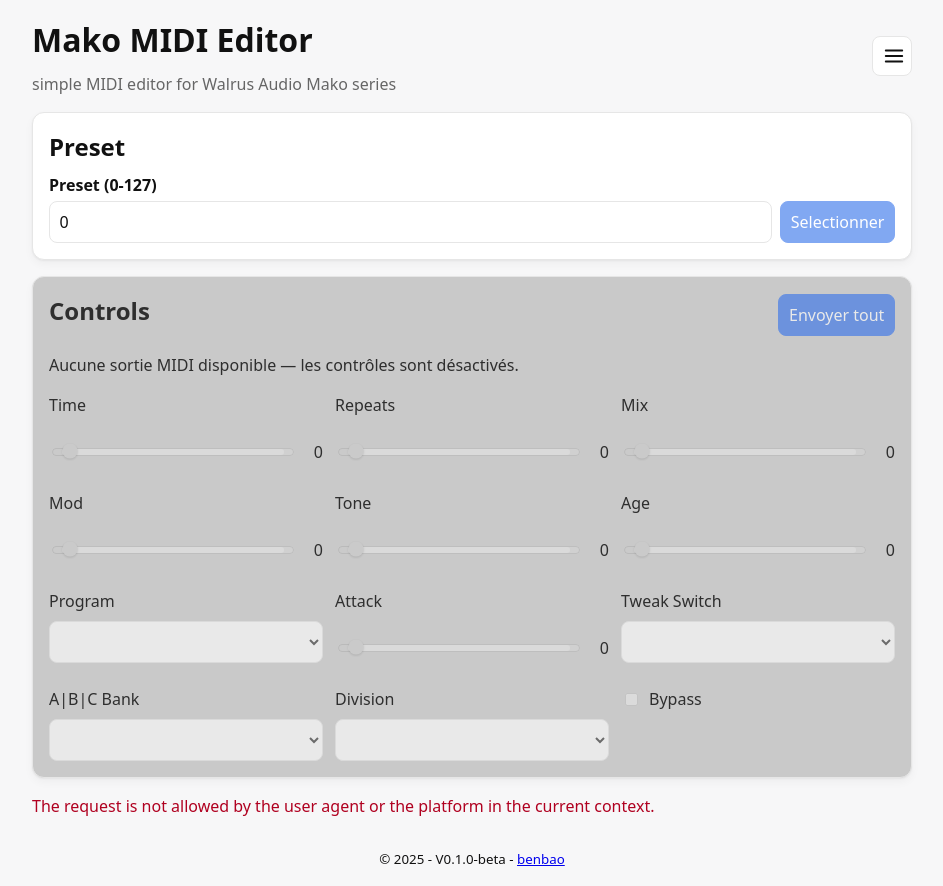
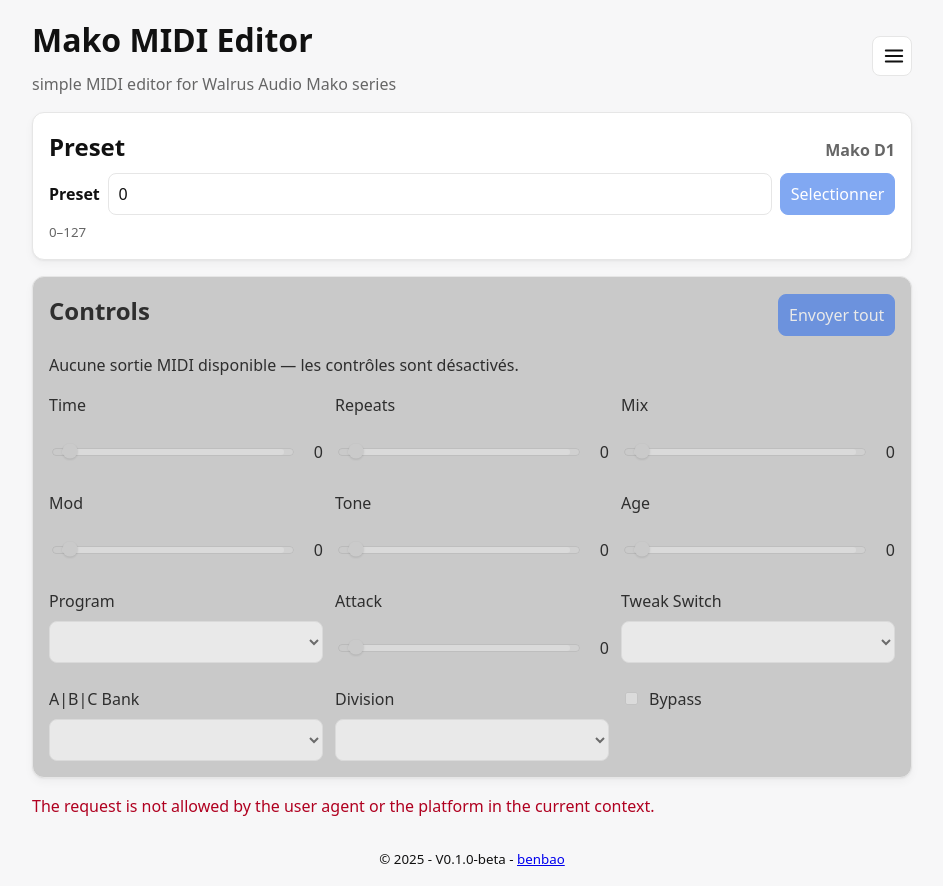
Before and after one commit to bpodrop/mako-editor, a Vue app: page / in a window 1280 px wide. Shown: the whole page, without its empty margins (168-1111 px from the left). Built offline with nearby package versions, Linux system fonts and the light colour scheme.

Commit message:
update pedal selection

```diff
--- a/src/ui/App.vue
+++ b/src/ui/App.vue
@@ -17,7 +17,7 @@
 
 
       <section class="card grid">
-        <PcSender />
+        <PcSender :pedal-name="selectedDevice" />
       </section>
 
       <section class="card" :style="controlsCardStyle" aria-labelledby="controls-heading">
--- a/src/ui/components/BurgerMenu.vue
+++ b/src/ui/components/BurgerMenu.vue
@@ -128,6 +128,8 @@ function onKeydown(e: KeyboardEvent) {
 function onChangeDevice(e: Event) {
   const value = (e.target as HTMLSelectElement).value;
   emit('update:selectedDevice', value);
+  // Auto-close the menu when a pedal is selected
+  close();
 }
 
 function resetFileInput() {
--- a/src/ui/components/PcSender.vue
+++ b/src/ui/components/PcSender.vue
@@ -1,19 +1,25 @@
 <template>
-  <div class="panel">
-    <h2>Preset</h2>
-    <label class="label" for="pc-program">Preset (0-127)</label>
-    <div class="row">
+  <div class="pc">
+    <div class="pc-header">
+      <h2 class="pc-title">Preset</h2>
+      <span v-if="pedalName" class="pc-hint">{{ pedalName }}</span>
+    </div>
+
+    <div class="pc-row">
+      <label class="label" for="pc-program">Preset</label>
       <input
         id="pc-program"
-        class="input"
+        class="pc-input"
         type="number"
         min="0"
         max="127"
         step="1"
         v-model.number="program"
+        aria-describedby="pc-help"
       />
       <button class="btn" type="button" :disabled="disabled" @click="send">Selectionner</button>
     </div>
+    <small id="pc-help" class="pc-help">0–127</small>
   </div>
 </template>
 
@@ -22,6 +28,7 @@ import { computed, ref } from 'vue';
 import { useMidi } from '../../ui/composables/useMidiStore';
 import { useMidiControls } from '../../application/use-midi-controls';
 
+const { pedalName } = defineProps<{ pedalName?: string }>();
 const { isOutputReady } = useMidi();
 const { sendProgramChange } = useMidiControls();
 const program = ref<number>(0);
@@ -31,20 +38,11 @@ function send() { sendProgramChange(program.value); }
 </script>
 
 <style scoped>
-.panel {
-  display: flex;
-  flex-direction: column;
-}
-.row {
-  display: flex;
-  gap: 0.5rem;
-  align-items: center;
-}
-.label {
-  display: block;
-  margin-bottom: 0.25rem;
-}
-.input {
-  flex: 1;
-}
+.pc { display: flex; flex-direction: column; gap: .5rem; }
+.pc-header { display: flex; align-items: baseline; justify-content: space-between; }
+.pc-title { margin: 0; }
+.pc-hint { color: var(--muted); font-weight: 600; }
+.pc-row { display: flex; gap: .5rem; align-items: center; }
+.pc-input { flex: 1; min-width: 0; }
+.pc-help { color: var(--muted); }
 </style>
```
